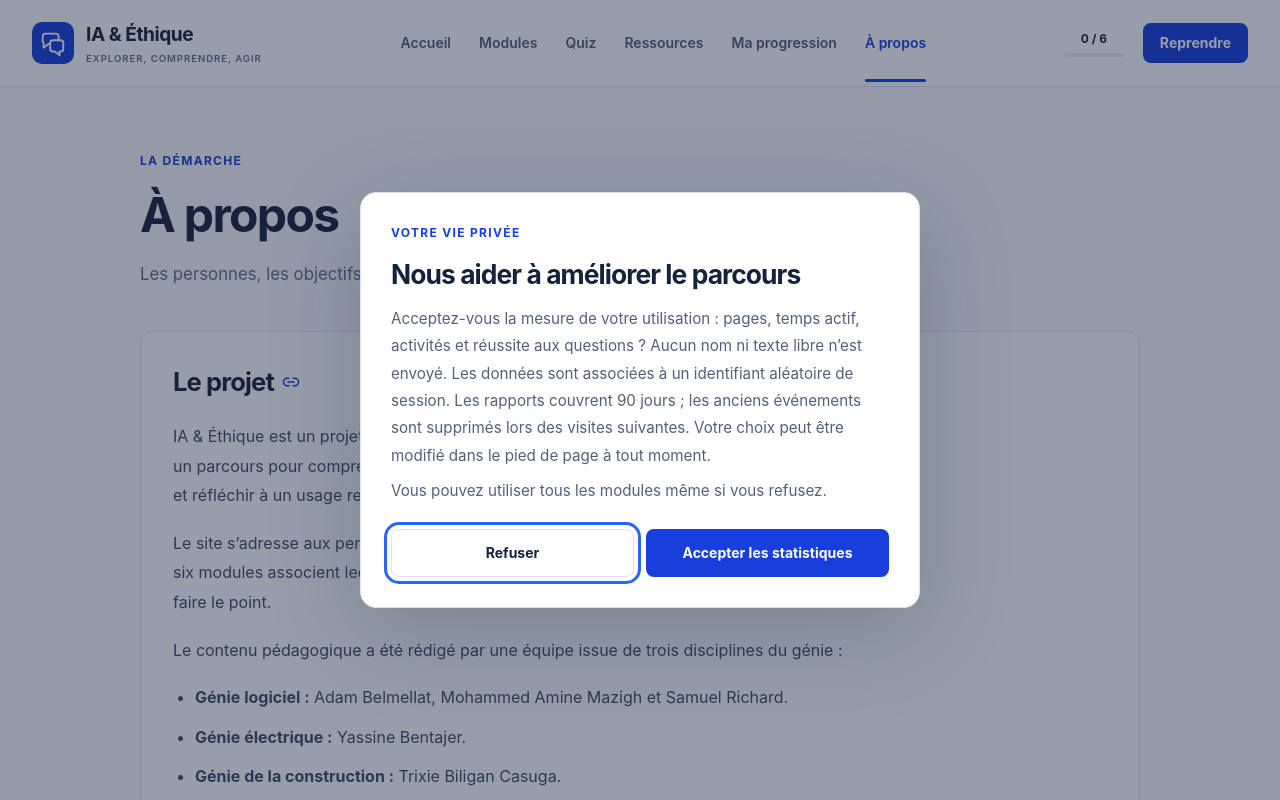
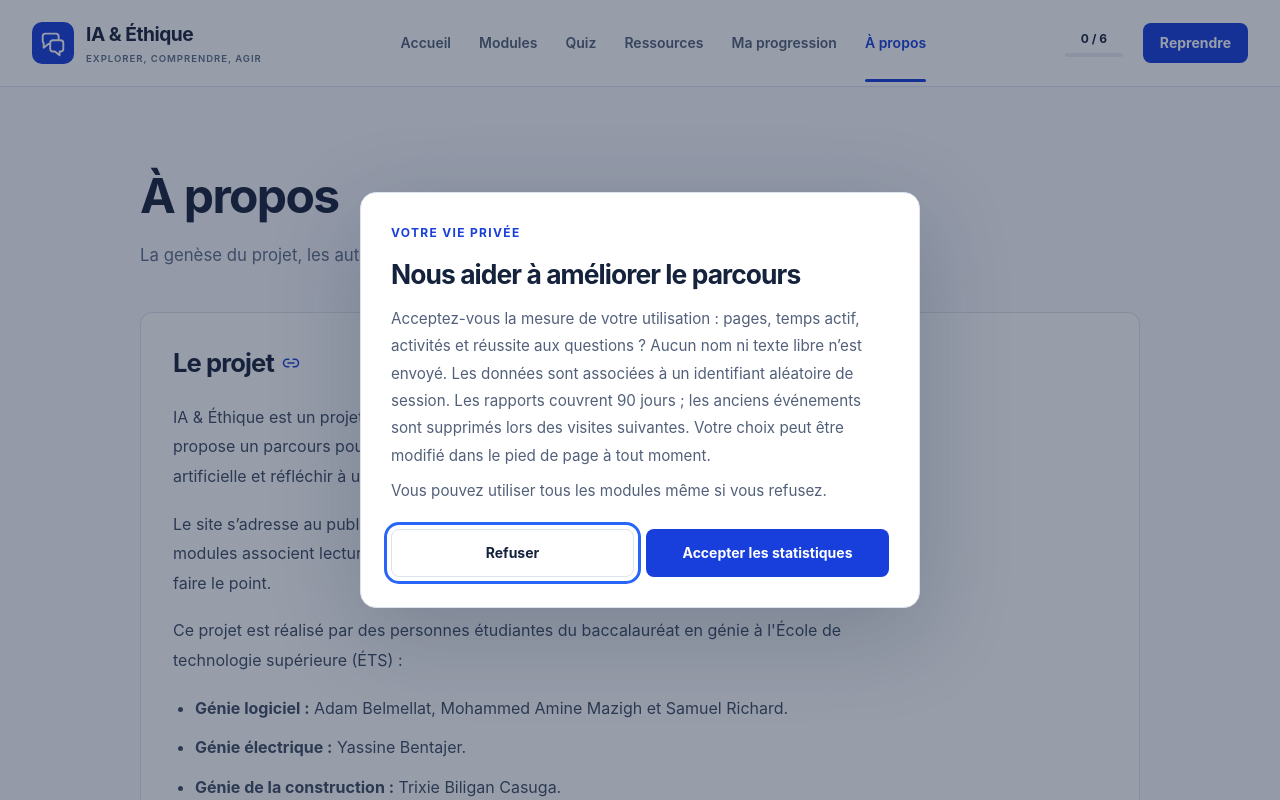
Before and after one commit to amine-12/ETH-WepApp, a React (Vite) app: page /a-propos in a window 1280 px wide. Shown: the top 800 px of the page. Built offline with nearby package versions, Linux system fonts and the light colour scheme.

Commit message:
adjusted the descriptions

```diff
--- a/src/pages/AboutPage.tsx
+++ b/src/pages/AboutPage.tsx
@@ -3,31 +3,31 @@ import { Link } from 'react-router-dom';
 
 export function AboutPage() {
   return <div className="page-width section-space about-page">
-    <div className="page-heading"><span className="eyebrow">LA DÉMARCHE</span><h1>À propos</h1><p>Les personnes, les objectifs et les outils derrière IA & Éthique.</p></div>
+    <div className="page-heading"><h1>À propos</h1><p>La genèse du projet, les auteurs et l'approche utilisée.</p></div>
 
     <section className="about-section" aria-labelledby="le-projet">
       <h2 id="le-projet" tabIndex={-1}><Link to="#le-projet">Le projet <Link2 size={18} aria-hidden="true" /></Link></h2>
-      <p>IA & Éthique est un projet réalisé dans le cadre du cours universitaire ETH610. Il propose un parcours pour comprendre les principaux enjeux éthiques liés à l’intelligence artificielle et réfléchir à un usage responsable.</p>
-      <p>Le site s’adresse aux personnes francophones qui souhaitent découvrir ces enjeux. Les six modules associent lectures, questions et activités interactives, avec un quiz final pour faire le point.</p>
-      <p>Le contenu pédagogique a été rédigé par une équipe issue de trois disciplines du génie :</p>
+      <p>IA & Éthique est un projet réalisé dans le cadre du cours universitaire ETH610. Ce projet propose un parcours pour comprendre les principaux enjeux éthiques liés à l’intelligence artificielle et réfléchir à un usage responsable.</p>
+      <p>Le site s’adresse au public, petits et grands, qui souhaite découvrir ces enjeux. Les six modules associent lectures, questions et activités interactives, avec un quiz final pour faire le point.</p>
+      <p>Ce projet est réalisé par des personnes étudiantes du baccalauréat en génie à l'École de technologie supérieure (ÉTS) :</p>
       <ul className="about-authors">
         <li><strong>Génie logiciel :</strong> Adam Belmellat, Mohammed Amine Mazigh et Samuel Richard.</li>
         <li><strong>Génie électrique :</strong> Yassine Bentajer.</li>
         <li><strong>Génie de la construction :</strong> Trixie Biligan Casuga.</li>
       </ul>
-      <p>À partir de ces contenus, le développement a consisté à organiser le parcours en modules et à l’intégrer dans une interface interactive. L’utilisation d’outils d’IA pour cette interface est détaillée dans la <Link to="#declaration-utilisation-ia">déclaration ci-dessous</Link>.</p>
+      <p>Tout le contenu pédagogique a été rédigé et recherché par les personnes à l'origine du projet. Le développement a consisté à organiser le parcours en modules et à l’intégrer dans une interface interactive. L’utilisation d’outils d’IA pour cette interface est détaillée dans la <Link to="#declaration-utilisation-ia">déclaration ci-dessous</Link>.</p>
     </section>
 
     <section className="about-section" aria-labelledby="declaration-utilisation-ia">
       <h2 id="declaration-utilisation-ia" tabIndex={-1}><Link to="#declaration-utilisation-ia">Déclaration de l’utilisation de l’IA <Link2 size={18} aria-hidden="true" /></Link></h2>
-      <p>Une partie de l’interface du site a été conçue et implémentée avec l’aide de Claude Code et de Codex. Certaines sections du contenu ont également été reformulées. Le contenu pédagogique est authentique et demeure attribué aux auteurs du projet.</p>
+      <p>Une partie de l’interface du site a été conçue et implémentée avec l’aide d'outils d'intelligence artificielle générative. Certaines sections du contenu ont également été reformulées. Le contenu pédagogique est authentique et demeure attribué aux auteurs du projet.</p>
       <div className="about-table-scroll" role="region" aria-label="Outils d’IA utilisés pour l’interface" tabIndex={0}>
         <table>
           <caption>Utilisation de l’IA pour l’interface du site</caption>
           <thead><tr><th scope="col">Outil utilisé</th><th scope="col">Type d’utilisation</th><th scope="col">Précision</th></tr></thead>
           <tbody>
-            <tr><td>Claude Code</td><td>Implémentation de l’interface</td><td>Conception et réalisation partielles de l’interface du site.</td></tr>
-            <tr><td>Codex</td><td>Implémentation de l’interface</td><td>Conception et réalisation partielles de l’interface du site.</td></tr>
+            <tr><td>Claude Code</td><td>Génération de code</td><td>La génération du site de base et de l'interface a été réalisée avec cet outil.</td></tr>
+            <tr><td>Codex</td><td>Génération de code</td><td>L'ajustement de certaines sections et de quelques fonctionnalités a été réalisé avec cet outil.</td></tr>
           </tbody>
         </table>
       </div>
```
